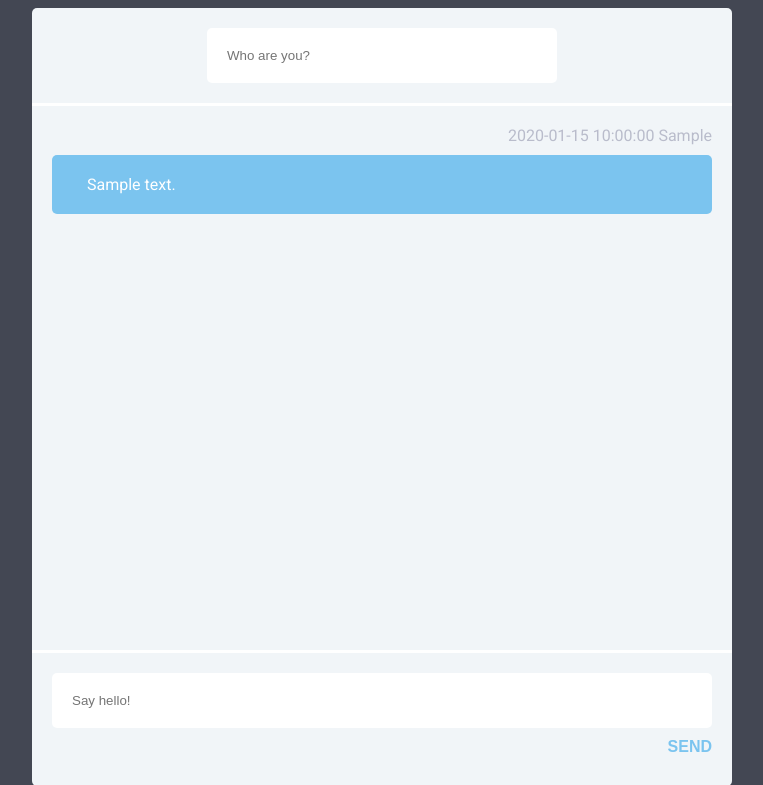
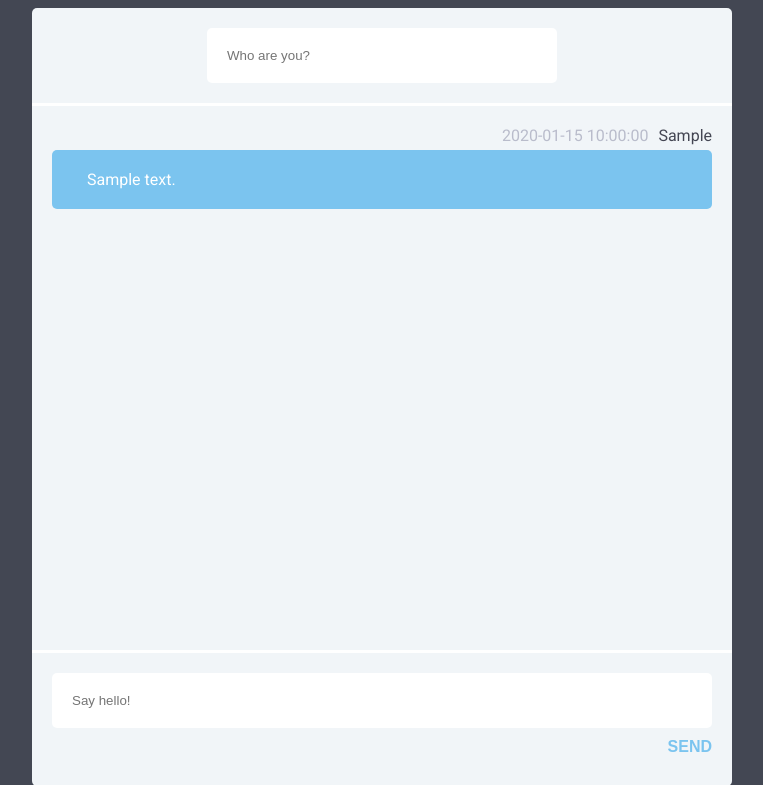
Before and after one commit to Areii1/chat-room, a PHP site: page / in a window 1280 px wide. Shown: the top 785 px of the page, without its empty margins (258-1021 px from the left). Run offline with PHP 8.4, Linux system fonts and the light colour scheme; tables that the repository leaves empty hold one stand-in row (values such as "Sample post").

Commit message:
Style sender-info and time-info to have different colors.

```diff
--- a/index.html
+++ b/index.html
@@ -14,7 +14,7 @@
 		</div>
 		<ul id="chat-area"></ul>
 		<form id="message-form">
-			<input type="text" id="message" placeholder="Say hello!">
+			<input type="text" id="message" placeholder="Say hello!" autocomplete="off">
 			<input type="submit" value="send" id="send-button">
 		</form>
 	</div>
--- a/main.js
+++ b/main.js
@@ -20,18 +20,30 @@ function renderMessages(messages) {
 		var sender = message.sender;
 		var content = message.content;
 
-		var $message = $('<li>');
-		var $date = $('<div>', {
-			class: 'date'
+		var $timeInfo = $('<span>', {
+			class: 'time-info'
 		});
+		$timeInfo.text(time);
+
+		var $senderInfo = $('<span>', {
+			class: 'sender-info'
+		});
+		$senderInfo.text(sender);
+
+		var $messageInformation = $('<div>', {
+			class: 'message-information'
+		});
+		$messageInformation.append($timeInfo);
+		$messageInformation.append($senderInfo);
+
 		var $content = $('<div>', {
 			class: 'content'
 		});
+		$content.text(content);
 
-		$content.html(content);
-		$date.html(time + ' ' + sender);
+		var $message = $('<li>');
 
-		$message.append($date);
+		$message.append($messageInformation);
 		$message.append($content);
 
 		$("#chat-area").append($message);
--- a/stylesheet.css
+++ b/stylesheet.css
@@ -30,17 +30,24 @@ li {
 	margin-bottom: 30px;
 }
 
-.date {
+.message-information {
 	text-align: right;
-	color: #B9BCCB;
-	margin-bottom: 10px;
+	margin-bottom: 5px;
 }
 
 .content {
 	background: #7BC4EF;
 	padding: 20px 35px;
 	border-radius: 5px;
+}
 
+.time-info {
+	color: #B9BCCB;
+}
+
+.sender-info {
+	color: #444653;
+	margin-left: 10px;
 }
 
 #message-form {
```
